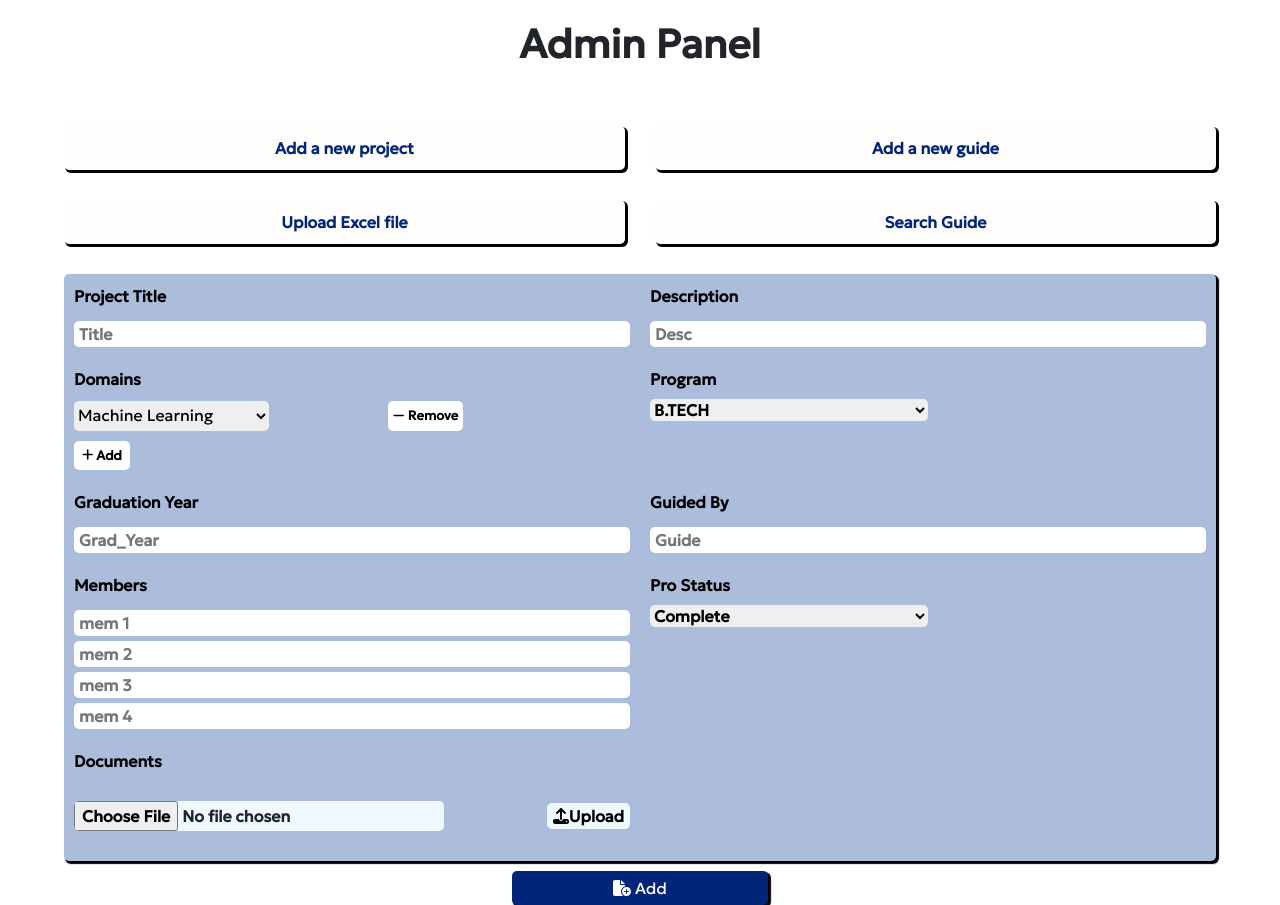
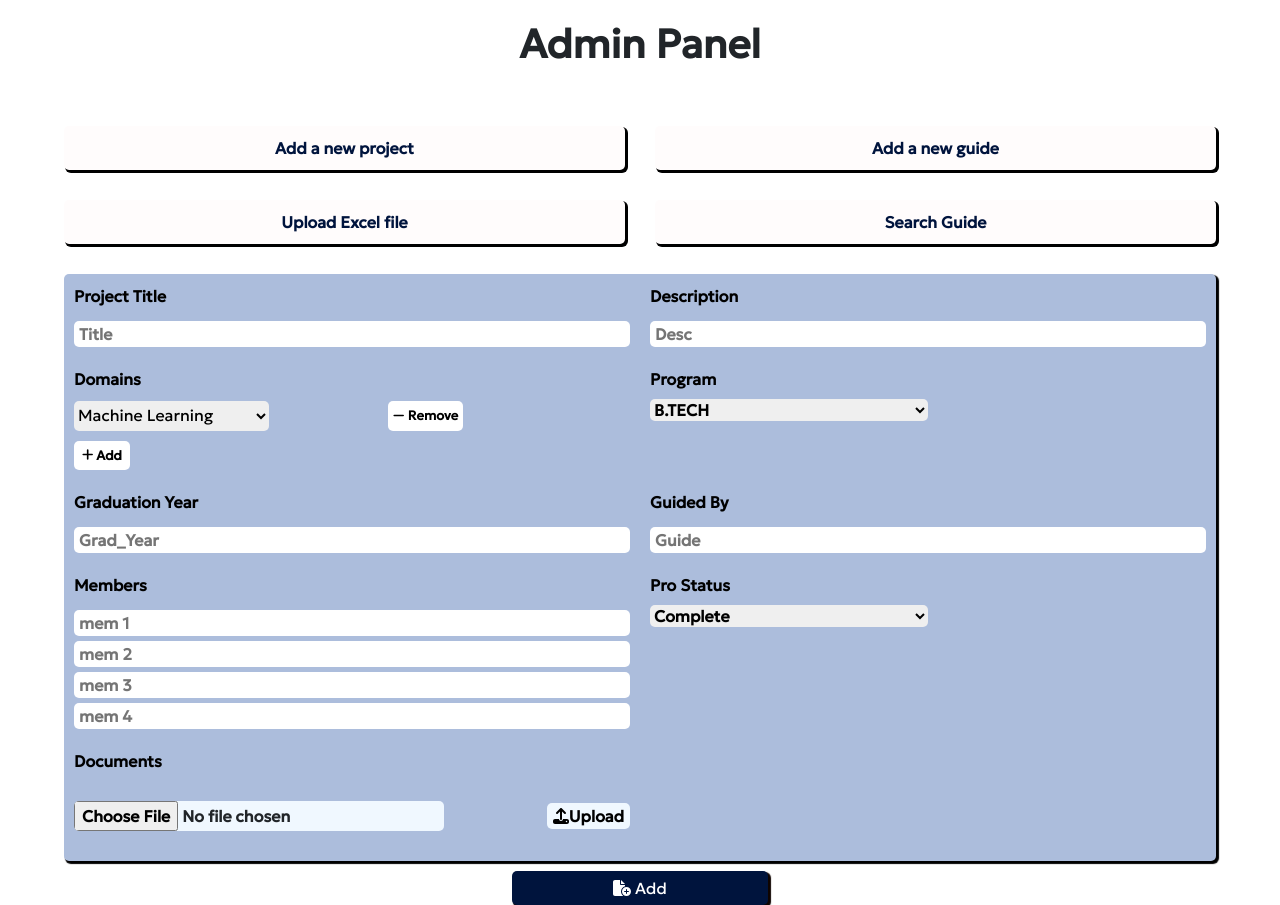
Before and after one commit to Investment-Analysis-Project/mini-project-project-manager-cet, a React (Create React App) app in the folder client/: page /adminpanel in a window 1280 px wide. Shown: the part 100-1005 px from the top of the page. Built offline with nearby package versions, Linux system fonts and the light colour scheme; no server answers.

Commit message:
Admin Panel

```diff
--- a/client/src/components/addguide/addguide.css
+++ b/client/src/components/addguide/addguide.css
@@ -36,7 +36,7 @@
 }
 
 .guidebut{
-    background: rgb(1, 37, 121);
+    background: #00143d;
     box-shadow: 2px 2px 1px 1px rgb(15, 4, 0);
     padding: 5px;
     border: none;
--- a/client/src/components/addproject/addproject.css
+++ b/client/src/components/addproject/addproject.css
@@ -27,7 +27,7 @@
 }
 
 .addprobut{
-    background: rgb(1, 37, 121);
+    background: #00143d;
     box-shadow: 2px 2px 1px 1px rgb(15, 4, 0);
     padding: 5px;
     border: none;
--- a/client/src/pages/admin/admin.css
+++ b/client/src/pages/admin/admin.css
@@ -22,7 +22,7 @@
     box-shadow: 2px 2px 0px 1px rgb(0, 0, 0);
     background: rgb(255, 252, 252);
     font-weight: 600;
-    color: rgb(1, 37, 121);
+    color: #00143d;
     border: none;
     padding: 10px;
     border-radius: 5px;
```
